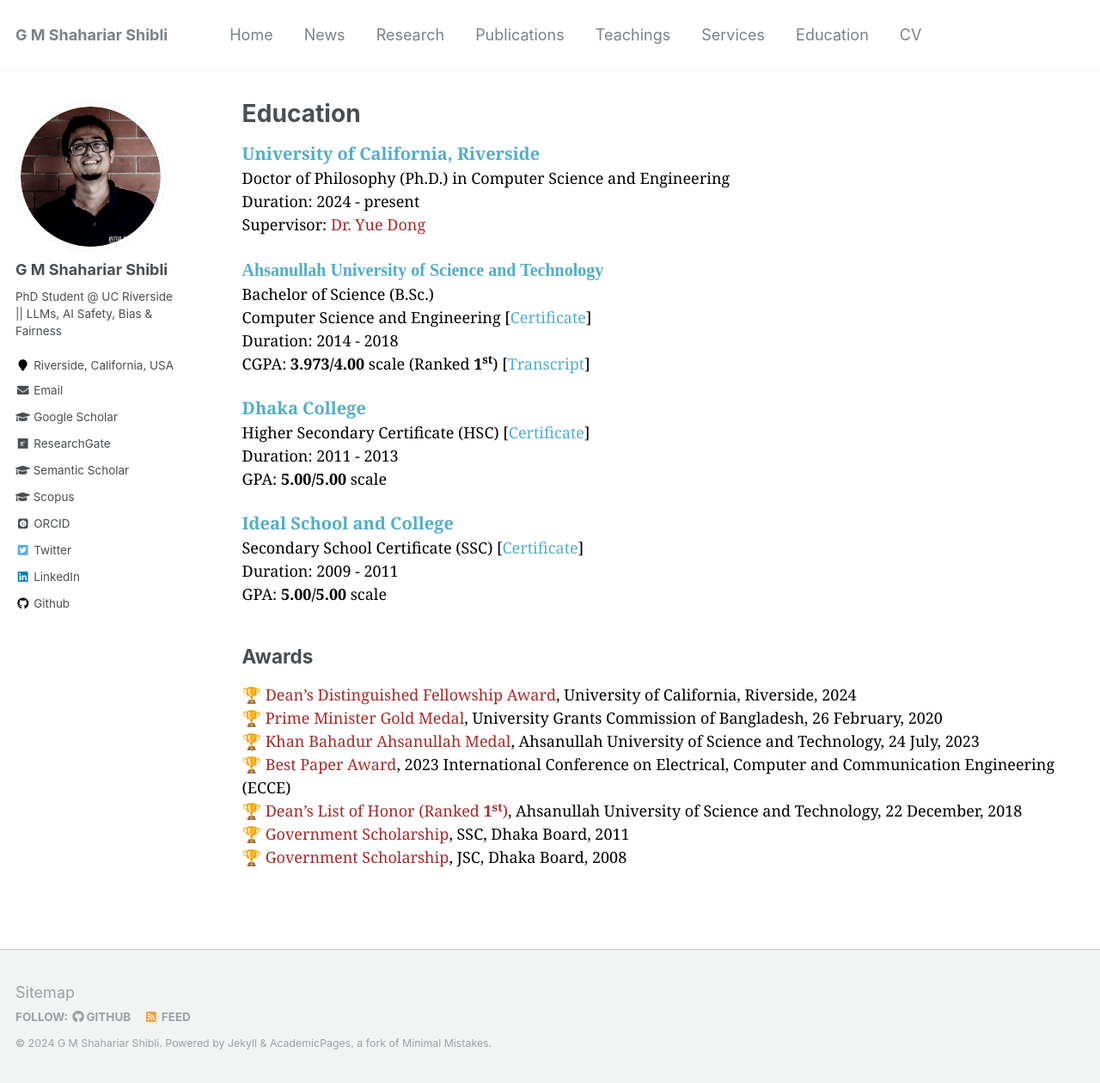
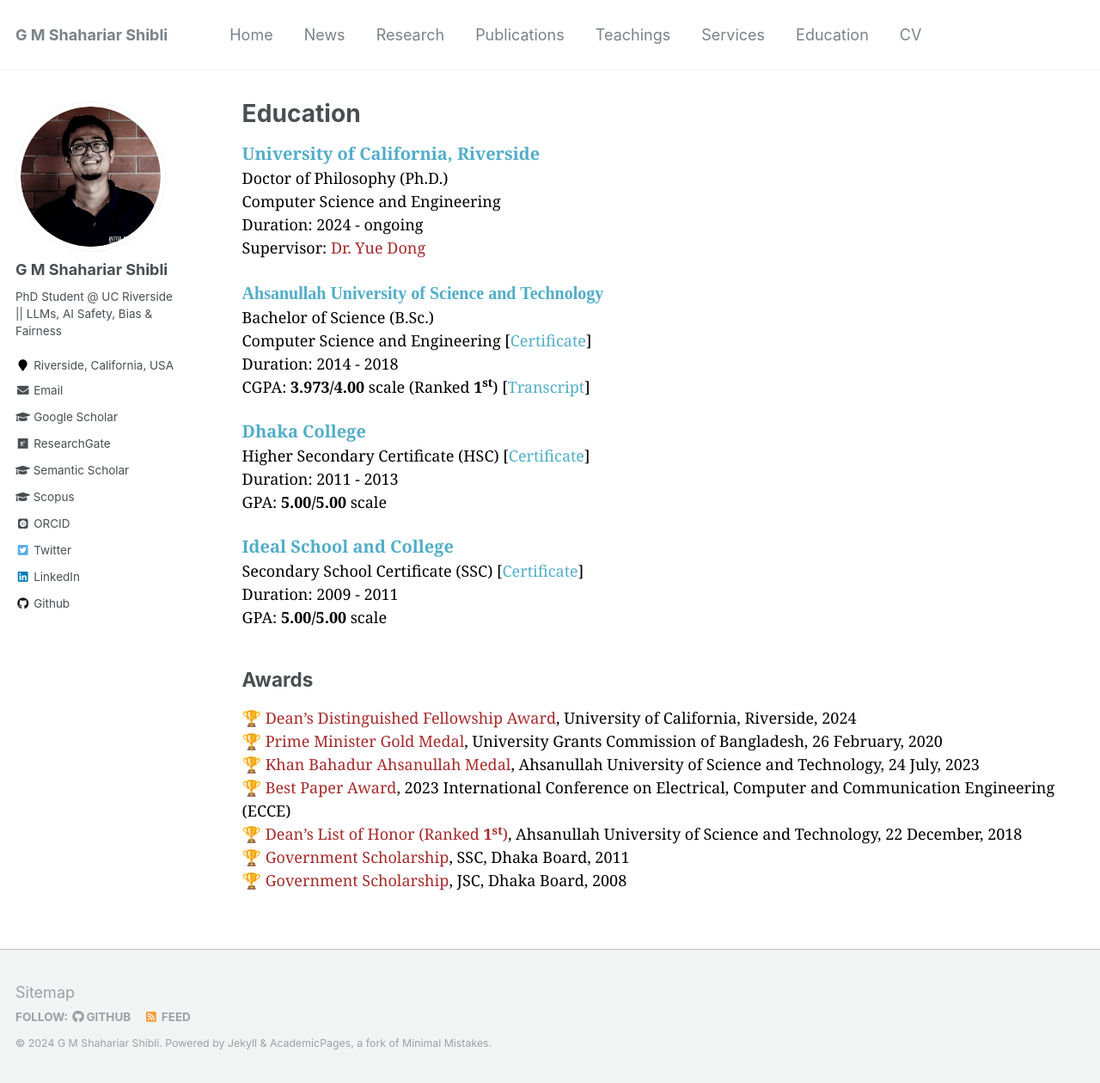
Before and after one commit to shahariar-shibli/shahariar-shibli.github.io, a Jekyll site: the page built from _pages/education.md, in a window 1280 px wide and 1260 px high. Shown: the whole window at 86% size. Built offline with Jekyll 4.4.1, drawn with Linux system fonts in a browser that asks for light colours; some web fonts are replaced.

Commit message:
Update education.md

```diff
--- a/_pages/education.md
+++ b/_pages/education.md
@@ -7,8 +7,9 @@ author_profile: true
 <!-- PhD -->
 <span style="font-family:Georgia; color:black;">
 <span style="color:black; font-size:20px"><b><a href="https://www1.cs.ucr.edu/" target="_blank">University of California, Riverside</a></b></span><br/>
-Doctor of Philosophy (Ph.D.) in Computer Science and Engineering <br/>
-Duration: 2024 - present <br/>
+Doctor of Philosophy (Ph.D.) <br/>
+Computer Science and Engineering <br/>
+Duration: 2024 - ongoing <br/>
 <!--CGPA: <b>x.xx/4.00</b> scale <br/> -->
 Supervisor: <a style="color:brown;" href="https://profiles.ucr.edu/app/home/profile/yued">Dr. Yue Dong</a><br/>
 </span>
```
